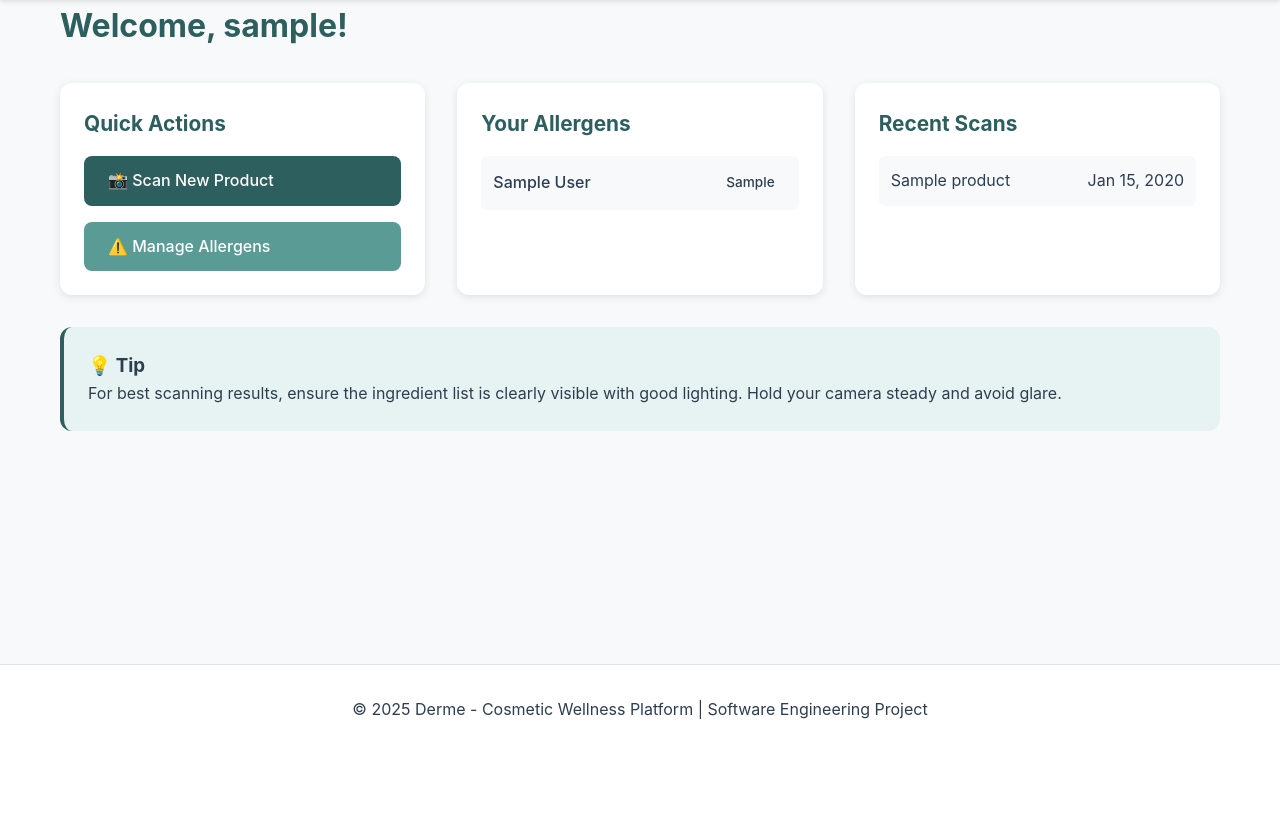
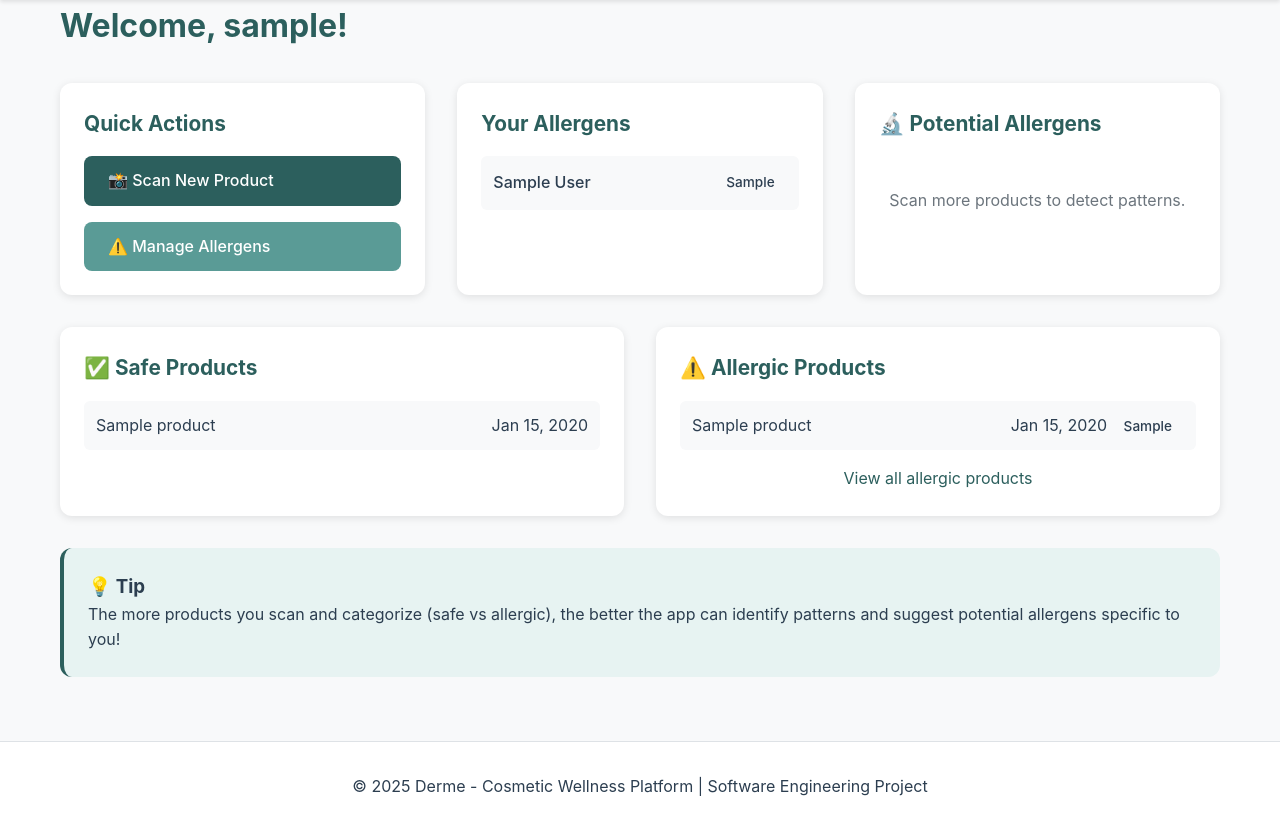
Before and after one commit to DrewThomasson/Derme---Cosmetic-Wellness-Platform, a Flask app: page /dashboard in a window 1280 px wide. Shown: the part 104-935 px from the top of the page. Before the commit the page ends 823 px from the top, so only its background shows below. Run offline with Flask 3, Linux system fonts and the light colour scheme; a user stored in the database is signed in; data comes from the database, SQL or seed files in the repository; tables that the repository leaves empty hold one stand-in row (values such as "Sample post").

Commit message:
Add advanced allergen detection: safe/allergic product tracking, potential allergen analysis, and demo mode
Co-authored-by: DrewThomasson <126999465+DrewThomasson@users.noreply.github.com>

```diff
--- a/app.py
+++ b/app.py
@@ -34,6 +34,7 @@ class User(UserMixin, db.Model):
     password_hash = db.Column(db.String(200), nullable=False)
     allergens = db.relationship('UserAllergen', backref='user', lazy=True, cascade='all, delete-orphan')
     safe_products = db.relationship('SafeProduct', backref='user', lazy=True, cascade='all, delete-orphan')
+    allergic_products = db.relationship('AllergicProduct', backref='user', lazy=True, cascade='all, delete-orphan')
 
     def set_password(self, password):
         self.password_hash = generate_password_hash(password)
@@ -53,6 +54,14 @@ class SafeProduct(db.Model):
     product_name = db.Column(db.String(200), nullable=False)
     ingredients = db.Column(db.Text, nullable=False)
     scan_date = db.Column(db.DateTime, default=db.func.current_timestamp())
+
+class AllergicProduct(db.Model):
+    id = db.Column(db.Integer, primary_key=True)
+    user_id = db.Column(db.Integer, db.ForeignKey('user.id'), nullable=False)
+    product_name = db.Column(db.String(200), nullable=False)
+    ingredients = db.Column(db.Text, nullable=False)
+    scan_date = db.Column(db.DateTime, default=db.func.current_timestamp())
+    reaction_severity = db.Column(db.String(50), default='unknown')  # mild, moderate, severe, unknown
 
 class IngredientSynonym(db.Model):
     id = db.Column(db.Integer, primary_key=True)
@@ -109,6 +118,55 @@ def parse_ingredients(text):
 
     return cleaned
 
+def detect_potential_allergens(user_id):
+    """Cross-reference allergic and safe products to find potential allergens"""
+    # Get all allergic and safe products for the user
+    allergic_products = AllergicProduct.query.filter_by(user_id=user_id).all()
+    safe_products = SafeProduct.query.filter_by(user_id=user_id).all()
+
+    if not allergic_products or not safe_products:
+        return []
+
+    # Parse ingredients from all products
+    allergic_ingredients = set()
+    safe_ingredients = set()
+
+    for product in allergic_products:
+        ingredients = parse_ingredients(product.ingredients)
+        for ing in ingredients:
+            normalized = normalize_ingredient(ing)
+            # Include synonyms
+            synonyms = find_ingredient_synonyms(ing)
+            allergic_ingredients.update(synonyms)
+
+    for product in safe_products:
+        ingredients = parse_ingredients(product.ingredients)
+        for ing in ingredients:
+            normalized = normalize_ingredient(ing)
+            # Include synonyms
+            synonyms = find_ingredient_synonyms(ing)
+            safe_ingredients.update(synonyms)
+
+    # Find ingredients that are ONLY in allergic products, not in safe products
+    potential_allergens = allergic_ingredients - safe_ingredients
+
+    # Get actual ingredient names (not just normalized)
+    result = []
+    for product in allergic_products:
+        ingredients = parse_ingredients(product.ingredients)
+        for ing in ingredients:
+            synonyms = find_ingredient_synonyms(ing)
+            if any(syn in potential_allergens for syn in synonyms):
+                if ing not in [r['name'] for r in result]:
+                    result.append({
+                        'name': ing,
+                        'count': sum(1 for p in allergic_products if ing.lower() in p.ingredients.lower())
+                    })
+
+    # Sort by frequency
+    result.sort(key=lambda x: x['count'], reverse=True)
+    return result
+
 def analyze_ingredients(ingredients_list, user_id):
     """Analyze ingredients against user allergens and known allergen database"""
     user_allergens = UserAllergen.query.filter_by(user_id=user_id).all()
@@ -123,8 +181,13 @@ def analyze_ingredients(ingredients_list, user_id):
         'allergens_found': [],
         'safe_ingredients': [],
         'unknown_ingredients': [],
-        'warnings': []
+        'warnings': [],
+        'potential_allergens': []
     }
+
+    # Get potential allergens from cross-referencing
+    potential_allergens = detect_potential_allergens(user_id)
+    potential_allergen_names = set([p['name'].lower() for p in potential_allergens])
 
     for ingredient in ingredients_list:
         normalized = normalize_ingredient(ingredient)
@@ -149,6 +212,14 @@ def analyze_ingredients(ingredients_list, user_id):
                 break
 
         if not found_allergen:
+            # Check against potential allergens from cross-referencing
+            if normalized in potential_allergen_names:
+                results['potential_allergens'].append({
+                    'name': ingredient,
+                    'reason': 'Found in allergic products but not in safe products'
+                })
+                continue
+
             # Check against known allergen database
             known = KnownAllergen.query.filter(
                 db.func.lower(KnownAllergen.name).in_(synonyms)
@@ -169,6 +240,41 @@ def analyze_ingredients(ingredients_list, user_id):
 @app.route('/')
 def index():
     return render_template('index.html')
+
+@app.route('/demo-login')
+def demo_login():
+    """Demo/test mode - automatically log in as demo user"""
+    # Try to find existing demo user
+    demo_user = User.query.filter_by(username='demo_user').first()
+
+    if not demo_user:
+        # Create demo user if doesn't exist
+        demo_user = User(username='demo_user', email='demo@derme-app.com')
+        demo_user.set_password('demo123')
+        db.session.add(demo_user)
+        db.session.commit()
+
+        # Add some sample allergens for demo
+        sample_allergens = [
+            ('Fragrance', 'severe'),
+            ('Parabens', 'moderate'),
+            ('SLS', 'mild')
+        ]
+
+        for allergen_name, severity in sample_allergens:
+            allergen = UserAllergen(
+                user_id=demo_user.id,
+                ingredient_name=allergen_name,
+                severity=severity
+            )
+            db.session.add(allergen)
+
+        db.session.commit()
+
+    # Log in the demo user
+    login_user(demo_user, remember=True)
+    flash('Logged in as demo user for testing', 'info')
+    return redirect(url_for('dashboard'))
 
 @app.route('/register', methods=['GET', 'POST'])
 def register():
@@ -238,8 +344,15 @@ def logout():
 @login_required
 def dashboard():
     allergens = UserAllergen.query.filter_by(user_id=current_user.id).all()
-    safe_products = SafeProduct.query.filter_by(user_id=current_user.id).order_by(SafeProduct.scan_date.desc()).limit(10).all()
-    return render_template('dashboard.html', allergens=allergens, safe_products=safe_products)
+    safe_products = SafeProduct.query.filter_by(user_id=current_user.id).order_by(SafeProduct.scan_date.desc()).limit(5).all()
+    allergic_products = AllergicProduct.query.filter_by(user_id=current_user.id).order_by(AllergicProduct.scan_date.desc()).limit(5).all()
+    potential_allergens = detect_potential_allergens(current_user.id)[:5]  # Top 5
+
+    return render_template('dashboard.html',
+                         allergens=allergens,
+                         safe_products=safe_products,
+                         allergic_products=allergic_products,
+                         potential_allergens=potential_allergens)
 
 @app.route('/allergens', methods=['GET', 'POST'])
 @login_required
@@ -344,18 +457,56 @@ def save_product():
         return jsonify({'error': 'No scan results to save'}), 400
 
     product_name = request.form.get('product_name', 'Unknown Product')
+    product_type = request.form.get('product_type', 'safe')  # 'safe' or 'allergic'
 
-    product = SafeProduct(
-        user_id=current_user.id,
-        product_name=product_name,
-        ingredients=', '.join(results['ingredients'])
-    )
+    if product_type == 'allergic':
+        severity = request.form.get('reaction_severity', 'unknown')
+        product = AllergicProduct(
+            user_id=current_user.id,
+            product_name=product_name,
+            ingredients=', '.join(results['ingredients']),
+            reaction_severity=severity
+        )
+        flash('Allergic product saved successfully', 'success')
+    else:
+        product = SafeProduct(
+            user_id=current_user.id,
+            product_name=product_name,
+            ingredients=', '.join(results['ingredients'])
+        )
+        flash('Safe product saved successfully', 'success')
 
     db.session.add(product)
     db.session.commit()
 
-    flash('Product saved successfully', 'success')
     return redirect(url_for('dashboard'))
+
+@app.route('/products/allergic')
+@login_required
+def allergic_products():
+    products = AllergicProduct.query.filter_by(user_id=current_user.id).order_by(AllergicProduct.scan_date.desc()).all()
+    return render_template('allergic_products.html', products=products)
+
+@app.route('/products/allergic/delete/<int:product_id>', methods=['POST'])
+@login_required
+def delete_allergic_product(product_id):
+    product = AllergicProduct.query.get_or_404(product_id)
+
+    if product.user_id != current_user.id:
+        flash('Unauthorized', 'error')
+        return redirect(url_for('allergic_products'))
+
+    db.session.delete(product)
+    db.session.commit()
+    flash('Allergic product removed', 'success')
+    return redirect(url_for('allergic_products'))
+
+@app.route('/potential-allergens')
+@login_required
+def potential_allergens_page():
+    potential = detect_potential_allergens(current_user.id)
+    return render_template('potential_allergens.html', potential_allergens=potential)
+
 
 # Initialize database
 def init_db():
--- a/static/css/style.css
+++ b/static/css/style.css
@@ -636,6 +636,55 @@ main {
     color: var(--danger-color);
 }
 
+.btn-danger .stat-number {
+    color: var(--danger-color);
+}
+
+.btn-demo {
+    background-color: #6c757d;
+    color: white;
+}
+
+.btn-demo:hover {
+    background-color: #5a6268;
+}
+
+.save-product-section {
+    background: white;
+    padding: 1.5rem;
+    border-radius: 8px;
+    margin-bottom: 1rem;
+    box-shadow: 0 2px 4px rgba(0,0,0,0.1);
+}
+
+.save-buttons {
+    display: flex;
+    gap: 1rem;
+    margin-top: 0.5rem;
+}
+
+.category-badge {
+    padding: 0.25rem 0.5rem;
+    background: #e2e3e5;
+    border-radius: 4px;
+    font-size: 0.8rem;
+    margin-left: 0.5rem;
+}
+
+.view-more {
+    text-align: center;
+    margin-top: 1rem;
+}
+
+.view-more a {
+    color: var(--primary-color);
+    text-decoration: none;
+}
+
+.view-more a:hover {
+    text-decoration: underline;
+}
+
 .stat-warning .stat-number {
     color: var(--warning-color);
 }
--- a/templates/dashboard.html
+++ b/templates/dashboard.html
@@ -44,7 +44,29 @@
         </div>
 
         <div class="dashboard-card">
-            <h2>Recent Scans</h2>
+            <h2>🔬 Potential Allergens</h2>
+            {% if potential_allergens %}
+                <p style="font-size: 0.9rem; margin-bottom: 0.5rem;">Based on your product history:</p>
+                <div class="allergen-list">
+                    {% for potential in potential_allergens %}
+                        <div class="allergen-item">
+                            <span class="allergen-name">{{ potential.name }}</span>
+                            <span class="category-badge">{{ potential.count }} products</span>
+                        </div>
+                    {% endfor %}
+                </div>
+                <p class="view-more">
+                    <a href="{{ url_for('potential_allergens_page') }}">View all potential allergens</a>
+                </p>
+            {% else %}
+                <p class="empty-state">Scan more products to detect patterns.</p>
+            {% endif %}
+        </div>
+    </div>
+
+    <div class="dashboard-grid">
+        <div class="dashboard-card">
+            <h2>✅ Safe Products</h2>
             {% if safe_products %}
                 <div class="product-list">
                     {% for product in safe_products %}
@@ -55,15 +77,38 @@
                     {% endfor %}
                 </div>
             {% else %}
-                <p class="empty-state">No products scanned yet.</p>
-                <a href="{{ url_for('scan') }}" class="btn btn-small">Scan Your First Product</a>
+                <p class="empty-state">No safe products saved yet.</p>
+            {% endif %}
+        </div>
+
+        <div class="dashboard-card">
+            <h2>⚠️ Allergic Products</h2>
+            {% if allergic_products %}
+                <div class="product-list">
+                    {% for product in allergic_products %}
+                        <div class="product-item">
+                            <div class="product-name">{{ product.product_name }}</div>
+                            <div class="product-date">
+                                {{ product.scan_date.strftime('%b %d, %Y') }}
+                                <span class="severity-badge severity-{{ product.reaction_severity }}">
+                                    {{ product.reaction_severity }}
+                                </span>
+                            </div>
+                        </div>
+                    {% endfor %}
+                </div>
+                <p class="view-more">
+                    <a href="{{ url_for('allergic_products') }}">View all allergic products</a>
+                </p>
+            {% else %}
+                <p class="empty-state">No allergic products recorded yet.</p>
             {% endif %}
         </div>
     </div>
 
     <div class="info-card">
         <h3>💡 Tip</h3>
-        <p>For best scanning results, ensure the ingredient list is clearly visible with good lighting. Hold your camera steady and avoid glare.</p>
+        <p>The more products you scan and categorize (safe vs allergic), the better the app can identify patterns and suggest potential allergens specific to you!</p>
     </div>
 </div>
 {% endblock %}
--- a/templates/index.html
+++ b/templates/index.html
@@ -39,6 +39,7 @@
             {% else %}
                 <a href="{{ url_for('register') }}" class="btn btn-primary">Get Started</a>
                 <a href="{{ url_for('login') }}" class="btn btn-secondary">Login</a>
+                <a href="{{ url_for('demo_login') }}" class="btn btn-demo">🧪 Try Demo</a>
             {% endif %}
         </div>
     </div>
```
Also changed, not shown: templates/allergic_products.html (added, +54 -0 lines), templates/potential_allergens.html (added, +52 -0 lines), templates/results.html (+51 -5 lines).
